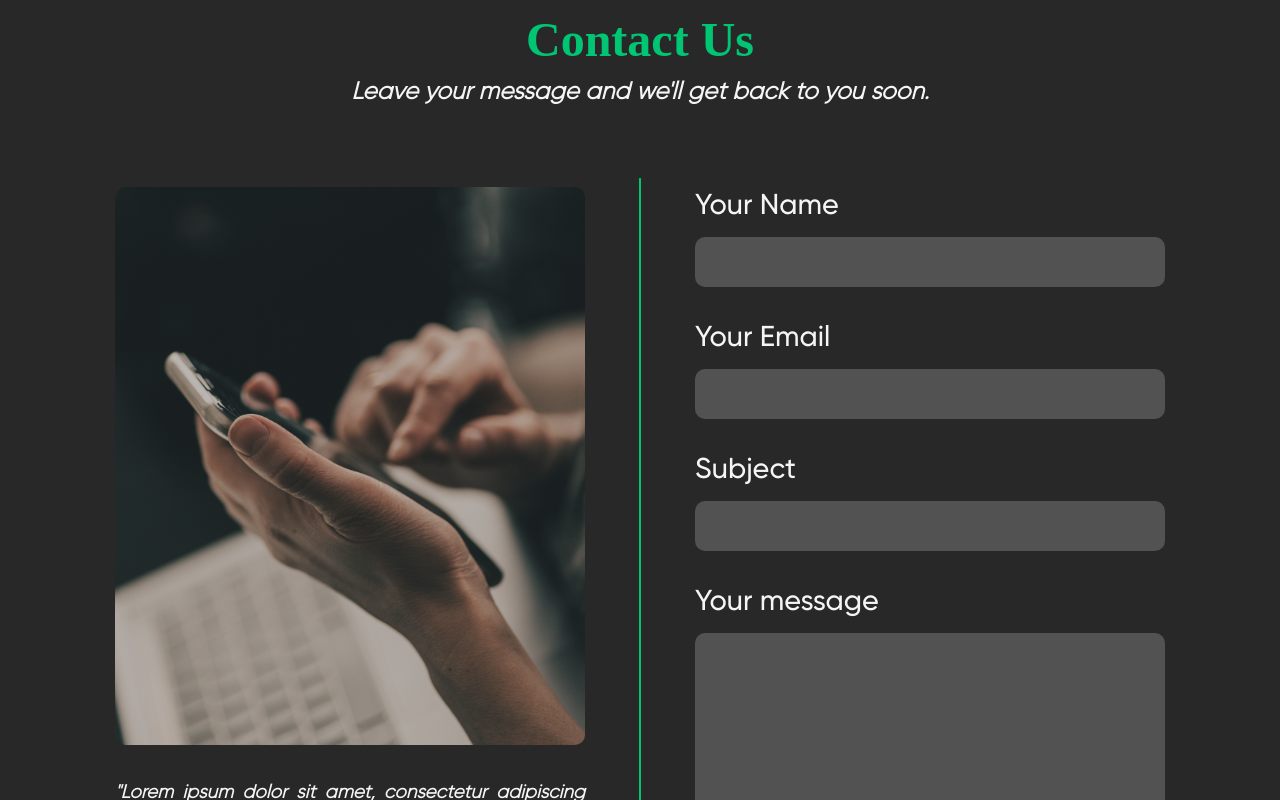
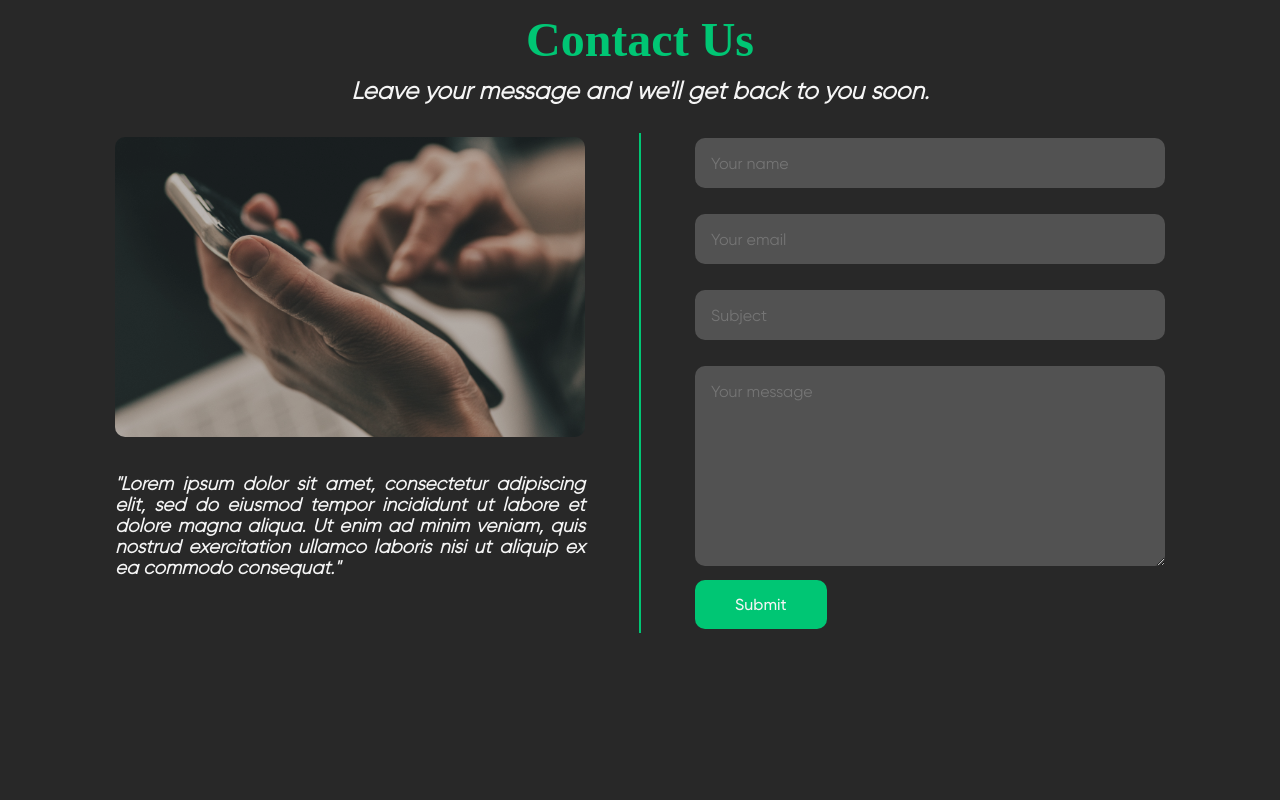
Before and after one commit to ESIEA-Dive/Mindto, a React (Create React App) app in the folder frontend_mindto/: page / in a window 1280 px wide. Shown: the part 4020-4820 px from the top of the page. Built offline with nearby package versions, Linux system fonts and the light colour scheme; a web font is replaced by a local one.

Commit message:
Size reduction of Contact section

```diff
--- a/frontend_mindto/src/container/Contact/Contact.jsx
+++ b/frontend_mindto/src/container/Contact/Contact.jsx
@@ -17,17 +17,15 @@ const Contact = () => {
           <img className='image' src={image.contact} width={500} height={500} ></img>
           <h3>
           "Lorem ipsum dolor sit amet, consectetur adipiscing elit, sed do eiusmod tempor incididunt ut labore et dolore magna aliqua.
-          Ut enim ad minim veniam, quis nostrud exercitation ullamco laboris nisi ut aliquip ex ea commodo consequat.
-          Duis aute irure dolor in reprehenderit in voluptate velit esse cillum dolore eu fugiat nulla pariatur.
-          Excepteur sint occaecat cupidatat non proident, sunt in culpa qui officia deserunt mollit anim id est laborum."
+          Ut enim ad minim veniam, quis nostrud exercitation ullamco laboris nisi ut aliquip ex ea commodo consequat."
           </h3>
         </div>
         <div className='right'>
           <form>
             <div className="form-group">
             <label htmlFor="name">
-              Your Name
               <input
+                placeholder='Your name'
                 type="text"
                 id="name"
                 name="name"
@@ -36,8 +34,8 @@ const Contact = () => {
             </div>
             <div className="form-group">
               <label htmlFor="email">
-                Your Email
                 <input
+                  placeholder='Your email'
                   type="email"
                   id="email"
                   name="email"
@@ -46,8 +44,8 @@ const Contact = () => {
             </div>
             <div className="form-group">
               <label htmlFor="subject">
-                Subject
                 <input
+                  placeholder='Subject'
                   type="text"
                   id="subject"
                   name="subject"
@@ -56,8 +54,8 @@ const Contact = () => {
             </div>
             <div className="form-group">
               <label htmlFor="message">
-                Your message
                 <textarea
+                  placeholder='Your message'
                   type="text"
                   id="message"
                   name="message"
--- a/frontend_mindto/src/container/Contact/Contact.scss
+++ b/frontend_mindto/src/container/Contact/Contact.scss
@@ -1,14 +1,14 @@
 .ContactSectionStyle{
+  height: 100vh;
     h1 {
         color: var(--secondary-color);
         font-family: "OctoberTamil";
-        font-size: 300%;
+        font-size: 48px;
         text-align: center;
     }
 
     h2 {
         margin-top: 10px;
-        margin-bottom: -30px;
         color: var(--white-color);
         font-family: "GilroyLight";
         font-style: italic;
@@ -28,7 +28,7 @@
 
 .image {
     width:100%;
-    height: 60%;
+    height: 300px;
     object-fit: cover;
     border-radius: 10px;
     opacity: 70%;
@@ -37,19 +37,15 @@
 .right{
     form {
         width: 100%;
+        margin-top: -15px;
       .form-group {
         width: 100%;
-        margin-bottom: 2rem;
-      }
-      label {
-        font-family: "GilroyMedium";
-        font-size: 1.8rem;
-        color: var(--white-color);
+        margin-bottom: 10px;
       }
       input {
         width: 100%;
         font-family: "GilroyRegular";
-        font-size: 1rem;
+        font-size: 16px;
         padding: 1rem;
         color: var(--white-color);
         background-color: #525252;
@@ -63,17 +59,17 @@
       }
       textarea {
         width: 100%;
-        font-family: var(--font-base);
-        font-size: 1rem;
-        padding: 1.2rem;
+        font-family: "GilroyRegular";
+        font-size: 16px;
+        padding: 1rem;
         color: var(--white-color);
         background-color: #525252;
         outline: none;
         border: none;
         border-radius: 10px;
         margin-top: 1rem;
-        min-height: 250px;
-        max-height: 750px;
+        min-height: 200px;
+        max-height: 500px;
         resize: vertical;
       }
       textarea:focus {
@@ -83,7 +79,7 @@
         background-color: var(--secondary-color);
         color: var(--white-color);
         font-family: "GilroyMedium";
-        font-size: 1.5rem;
+        font-size: 16px;
         display: inline-block;
         outline: none;
         border: none;
@@ -107,7 +103,7 @@
     .contactSection__wrapper {
         display: flex;
         gap: 5rem;
-        margin-top: 7rem;
+        margin-top: 2rem;
         justify-content: center;
         position: relative;
     }
@@ -115,10 +111,10 @@
         position: absolute;
         content: '';
         width: 2px;
-        height: 86%;
+        height: 500px;
         background-color: var(--secondary-color);
         left: 50%;
-        top: 42%;
+        top: 50%;
         transform: translate(-50%, -50%);
     }
     .left {
```
